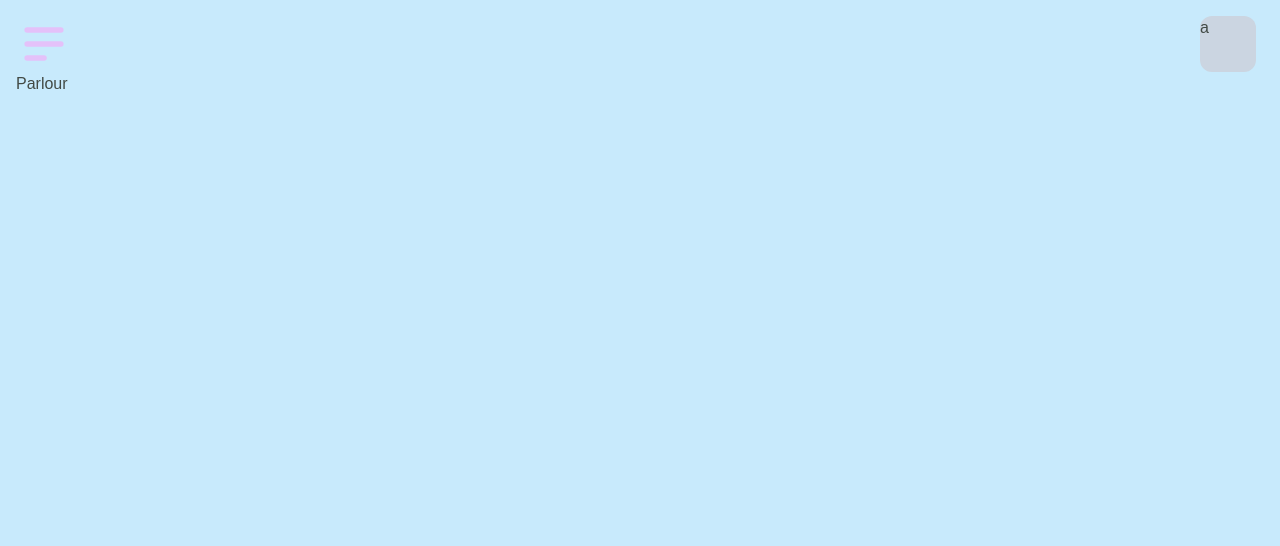
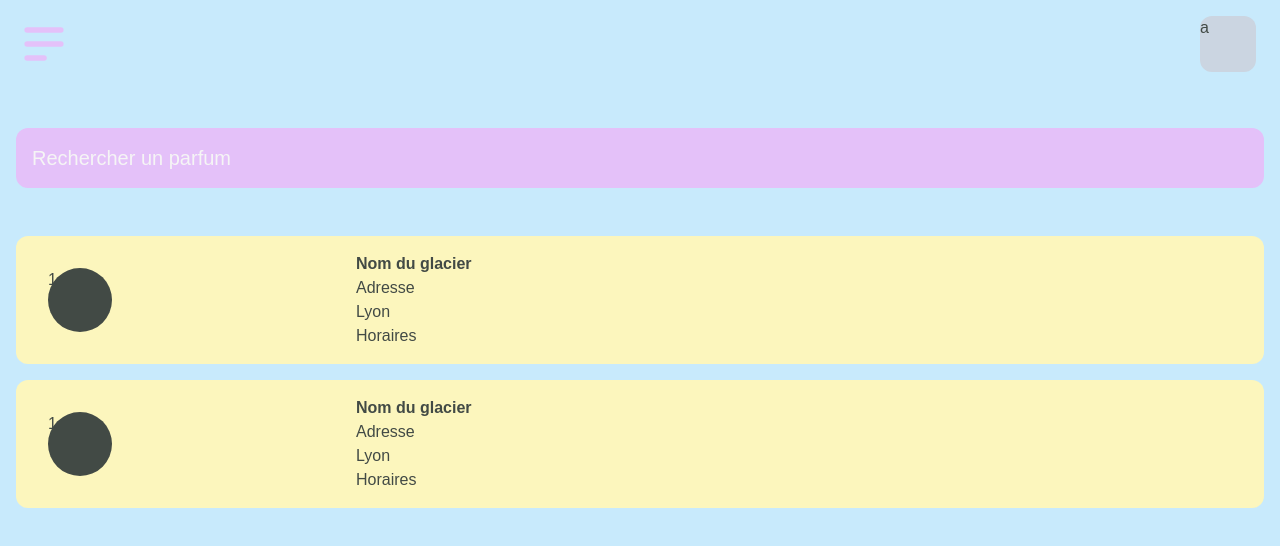
Before and after one commit to JVRasa/tripaglace, a React (Create React App) app: page /parlour in a window 1280 px wide. Shown: the top 546 px of the page. Built offline with nearby package versions, Linux system fonts and the light colour scheme.

Commit message:
worked on parlourcard

```diff
--- a/src/components/Header.jsx
+++ b/src/components/Header.jsx
@@ -6,11 +6,11 @@ function Header() {
   const [isOpen, setIsOpen] = useState(false);
 
   return (
-    <div className="flex justify-between mb-14 ">
+    <div className="flex justify-between mb-20">
       {!isOpen ? (
         <button
           type="button"
-          className="fixed z-10 cursor-pointer hover:scale-125 ease-in-out duration-200 "
+          className="fixed z-10 cursor-pointer hover:scale-125 ease-in-out duration-200"
           onClick={() => setIsOpen(!isOpen)}
         >
           <MenuAlt2Icon className="h-14 w-14 text-purple" />
--- /dev/null
+++ b/src/components/ParlourCard.jsx
@@ -0,0 +1,19 @@
+import React from 'react';
+
+function ParlourCard() {
+  return (
+    <div className="bg-yellow py-4 px-8 rounded-xl flex justify-between gap-4">
+      <section className="w-[25%] flex items-center">
+        <div className="w-16 h-16 bg-grey rounded-full">1</div>
+      </section>
+      <section className="w-[75%]">
+        <h1 className="font-bold">Nom du glacier</h1>
+        <p>Adresse</p>
+        <p>Lyon</p>
+        <p>Horaires</p>
+      </section>
+    </div>
+  );
+}
+
+export default ParlourCard;
--- a/src/routes/Home.jsx
+++ b/src/routes/Home.jsx
@@ -7,8 +7,8 @@ function Home() {
   return (
     <div className="h-screen bg-green p-4">
       <Header />
-      <div className="h-[calc(100%-80px)] flex flex-col justify-between">
-        <section className="flex flex-col items-center text-center gap-4 mt-28">
+      <div className="h-[calc(100%-100px)] flex flex-col justify-between">
+        <section className="flex flex-col items-center text-center gap-4 mt-28 md:mt-14">
           <img
             src={iconHome}
             alt="homepage ice cream"
@@ -24,11 +24,16 @@ function Home() {
         <section className="flex flex-col gap-2">
           <button
             type="button"
-            className="bg-dark-blue py-2 rounded-xl font-black"
+            className="bg-dark-blue py-2 rounded-xl font-black md:w-[20%] md:m-auto hover:text-slate-100  hover:scale-125 ease-in-out duration-200"
           >
             SE CONNECTER
           </button>
-          <button type="button">S&rsquo;inscrire</button>
+          <button
+            type="button"
+            className="hover:text-pink ease-in-out duration-200"
+          >
+            S&rsquo;inscrire
+          </button>
         </section>
       </div>
     </div>
--- a/src/routes/Parlour.jsx
+++ b/src/routes/Parlour.jsx
@@ -1,12 +1,19 @@
 import React from 'react';
 import Header from '../components/Header';
+import ParlourCard from '../components/ParlourCard';
 
 function Parlour() {
   return (
     <div className="h-screen bg-light-blue p-4">
       {' '}
       <Header />
-      Parlour
+      <div className="bg-purple p-4 rounded-xl text-[#F5F5F5] text-xl  mt-28 mb-12">
+        Rechercher un parfum
+      </div>
+      <section className="flex flex-col gap-4">
+        <ParlourCard />
+        <ParlourCard />
+      </section>
     </div>
   );
 }
```
